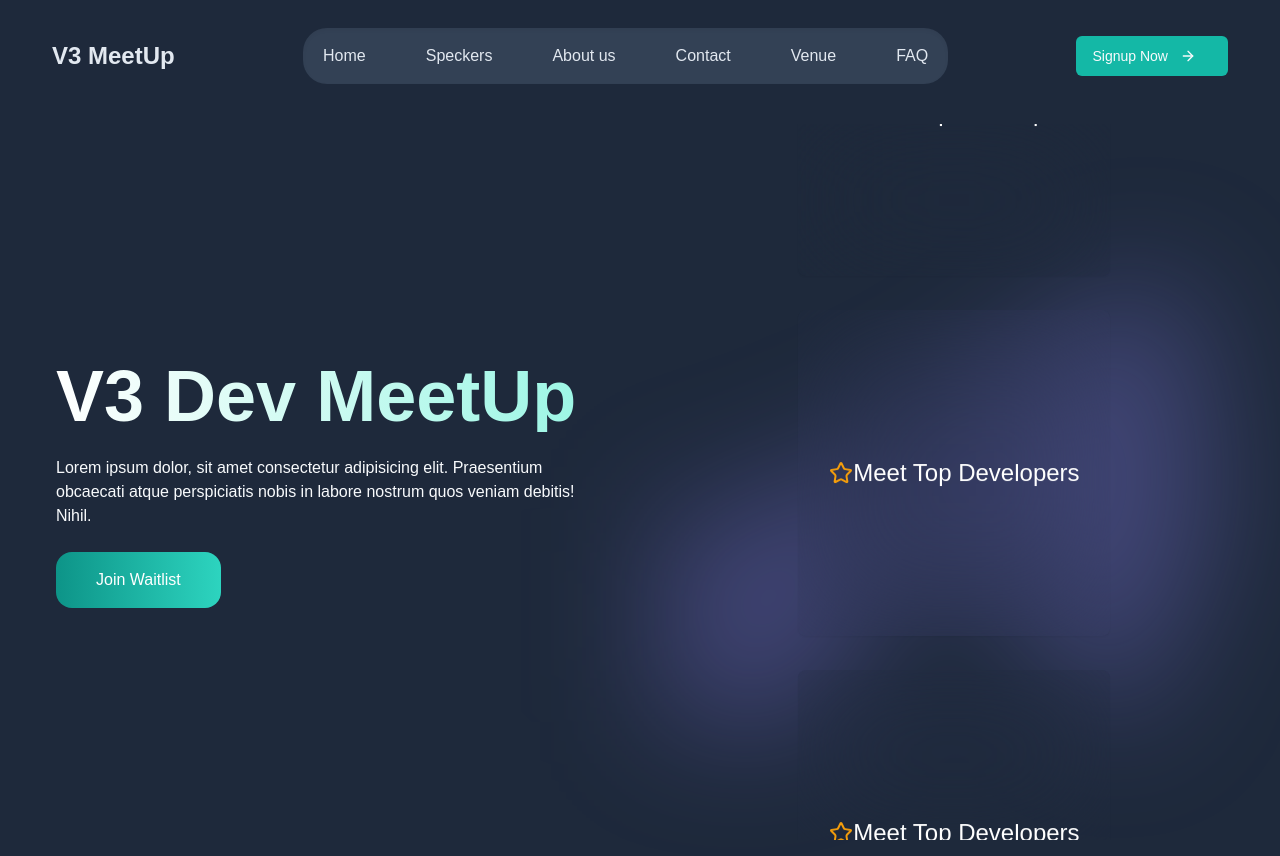
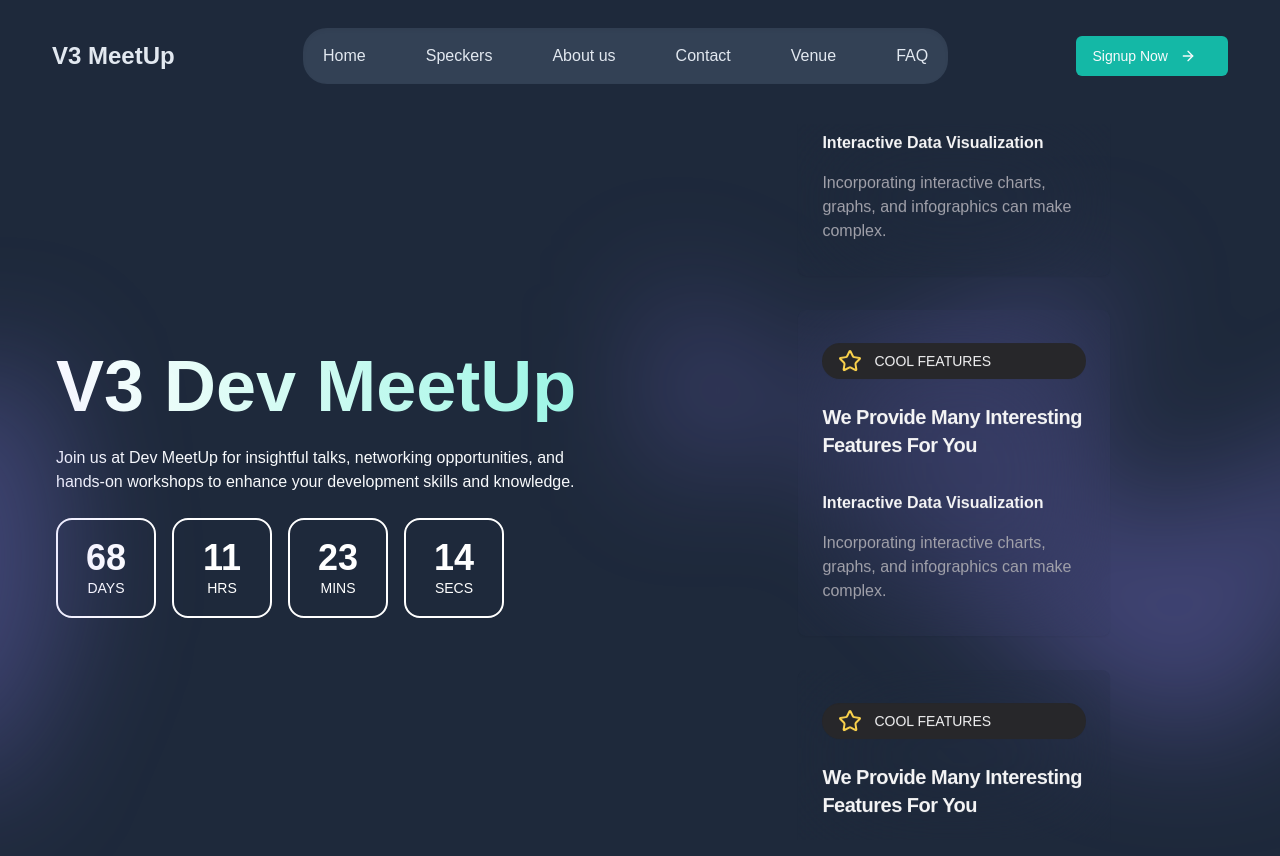
Before and after one commit to kiyakebe/dev-meetup-v3-front, a Next.js app: page / in a window 1280 px wide. Built offline with nearby package versions, Linux system fonts and the light colour scheme.

Commit message:
Add CountdownTimer component

```diff
--- /dev/null
+++ b/src/components/lading-page/CountDownTimer.tsx
@@ -0,0 +1,76 @@
+"use client";
+
+import { useEffect, useState } from "react";
+
+interface TimeLeft {
+  days: number;
+  hours: number;
+  minutes: number;
+  seconds: number;
+}
+
+export function CountdownTimer() {
+  const [timeLeft, setTimeLeft] = useState<TimeLeft>({
+    days: 68,
+    hours: 11,
+    minutes: 23,
+    seconds: 19,
+  });
+
+  useEffect(() => {
+    const timer = setInterval(() => {
+      setTimeLeft((prevTime) => {
+        const newSeconds = prevTime.seconds - 1;
+
+        if (newSeconds >= 0) {
+          return { ...prevTime, seconds: newSeconds };
+        }
+
+        const newMinutes = prevTime.minutes - 1;
+        if (newMinutes >= 0) {
+          return { ...prevTime, minutes: newMinutes, seconds: 59 };
+        }
+
+        const newHours = prevTime.hours - 1;
+        if (newHours >= 0) {
+          return { ...prevTime, hours: newHours, minutes: 59, seconds: 59 };
+        }
+
+        const newDays = prevTime.days - 1;
+        if (newDays >= 0) {
+          return {
+            days: newDays,
+            hours: 23,
+            minutes: 59,
+            seconds: 59,
+          };
+        }
+
+        clearInterval(timer);
+        return prevTime;
+      });
+    }, 1000);
+
+    return () => clearInterval(timer);
+  }, []);
+
+  return (
+    <div className="flex flex-wrap items-center gap-4">
+      <TimeUnit value={timeLeft.days} label="DAYS" />
+      <TimeUnit value={timeLeft.hours} label="HRS" />
+      <TimeUnit value={timeLeft.minutes} label="MINS" />
+      <TimeUnit value={timeLeft.seconds} label="SECS" />
+    </div>
+  );
+}
+
+function TimeUnit({ value, label }: { value: number; label: string }) {
+  return (
+    <div className="flex min-h-[100px] min-w-[100px] flex-col items-center justify-center rounded-2xl border-2 border-white p-4 text-white">
+      <span className="text-4xl font-bold">
+        {value.toString().padStart(2, "0")}
+      </span>
+      <span className="text-sm">{label}</span>
+    </div>
+  );
+}
--- a/src/components/lading-page/Hero.tsx
+++ b/src/components/lading-page/Hero.tsx
@@ -1,6 +1,5 @@
 "use client";
 // import Image from "next/image";
-
 import Link from "next/link";
 
 import {
@@ -12,6 +11,35 @@ import Autoplay from "embla-carousel-autoplay";
 
 import { Card, CardContent } from "../ui/card";
 import { Star } from "lucide-react";
+import { CountdownTimer } from "./CountDownTimer";
+
+const SliderCard = () => {
+  return (
+    <section className="w-full">
+      <div className="space-y-8">
+        <div className="space-y-6">
+          <span className="rounded-full flex items-center bg-zinc-800 px-4 py-1.5 text-sm font-medium text-zinc-100">
+            <Star className="text-amber-300 me-3" />
+            COOL FEATURES
+          </span>
+          <h2 className="max-w-2xl font-semibold tracking-tight text-zinc-100 text-xl">
+            We Provide Many Interesting Features For You
+          </h2>
+        </div>
+
+        <div className="space-y-4">
+          <h3 className="font-semibold text-zinc-100">
+            Interactive Data Visualization
+          </h3>
+          <p className="text-zinc-400">
+            Incorporating interactive charts, graphs, and infographics can make
+            complex.{" "}
+          </p>
+        </div>
+      </div>
+    </section>
+  );
+};
 
 const HeroSlider = () => {
   return (
@@ -37,9 +65,7 @@ const HeroSlider = () => {
             <div className="p-1 h-full">
               <Card className="h-full bg-transparent border-0 backdrop-blur-3xl">
                 <CardContent className="flex items-center justify-center p-6 h-full">
-                  {/* <span className="text-4xl font-semibold">{index + 1}</span> */}
-                  <Star className="text-amber-500" />
-                  <h1 className="text-white text-2xl">Meet Top Developers</h1>
+                  <SliderCard />
                 </CardContent>
               </Card>
             </div>
@@ -54,32 +80,50 @@ const Hero = () => {
   return (
     <section className="min-h-[87vh] bg-slate-800 py-3 overflow-x-hidden relative">
       <div className="min-h-[85vh] mx-auto flex items-stretch px-4 sm:px-6 lg:px-8 lg:max-w-[1440px]">
-        <div className="flex flex-col w-full gap-x-10 md:flex-row">
+        <div className="flex flex-col w-full gap-x-10 md:flex-row relative">
+          <div
+            aria-hidden="true"
+            className="absolute inset-x-0 -top-16 -z-1 transform-gpu overflow-hidden blur-3xl -left-[80rem] sm:top-[0rem]"
+          >
+            <div
+              style={{
+                clipPath:
+                  "polygon(74.1% 44.1%, 100% 61.6%, 97.5% 26.9%, 85.5% 0.1%, 80.7% 2%, 72.5% 32.5%, 60.2% 62.4%, 52.4% 68.1%, 47.5% 58.3%, 45.2% 34.5%, 27.5% 76.7%, 0.1% 64.9%, 17.9% 100%, 27.6% 76.8%, 76.1% 97.7%, 74.1% 44.1%)",
+              }}
+              className="relative left-[calc(50%-11rem)] aspect-[1155/678] w-[20rem] -translate-x-1/2 rotate-[30deg] bg-gradient-to-tr from-[#9780ff] to-[#9089fc] opacity-30 sm:left-[calc(50%-30rem)] sm:w-[72.1875rem]"
+            />
+          </div>
+
           <div className="md:w-1/2 p-6 grid place-items-center">
             <div className="flex flex-col justify-center space-y-6">
               <h1 className="text-2xl md:text-3xl lg:text-7xl font-bold bg-gradient-to-r from-white via-team-50 to-teal-200 bg-clip-text text-transparent">
                 V3 Dev MeetUp
               </h1>
               <p className="text-slate-50">
-                Lorem ipsum dolor, sit amet consectetur adipisicing elit.
-                Praesentium obcaecati atque perspiciatis nobis in labore nostrum
-                quos veniam debitis! Nihil.
+                Join us at Dev MeetUp for insightful talks, networking
+                opportunities, and hands-on workshops to enhance your
+                development skills and knowledge.
               </p>
-              <div className="relative space-x-6">
+
+              <div className="">
+                <CountdownTimer />
+              </div>
+
+              {/* <div className="relative space-x-6">
                 <Link
                   href="/waitlist"
                   className="bg-gradient-to-r from-teal-600 to-teal-400 text-white inline-block py-4 px-10 rounded-2xl"
                 >
                   Join Waitlist
                 </Link>
-              </div>
+              </div> */}
             </div>
           </div>
 
           <div className="md:w-1/2 h-full flex items-center justify-center relative">
             <div
               aria-hidden="true"
-              className="absolute inset-x-0 -top-16 -z-1 transform-gpu overflow-hidden blur-3xl -right-96 sm:-top-20"
+              className="absolute inset-x-0 -top-16 -z-1 transform-gpu overflow-hidden blur-3xl -right-[80rem] sm:-top-20"
             >
               <div
                 style={{
@@ -89,7 +133,6 @@ const Hero = () => {
                 className="relative left-[calc(50%-11rem)] aspect-[1155/678] w-[36.125rem] -translate-x-1/2 rotate-[30deg] bg-gradient-to-tr from-[#9780ff] to-[#9089fc] opacity-30 sm:left-[calc(50%-30rem)] sm:w-[72.1875rem]"
               />
             </div>
-
             <HeroSlider />
           </div>
         </div>
```
